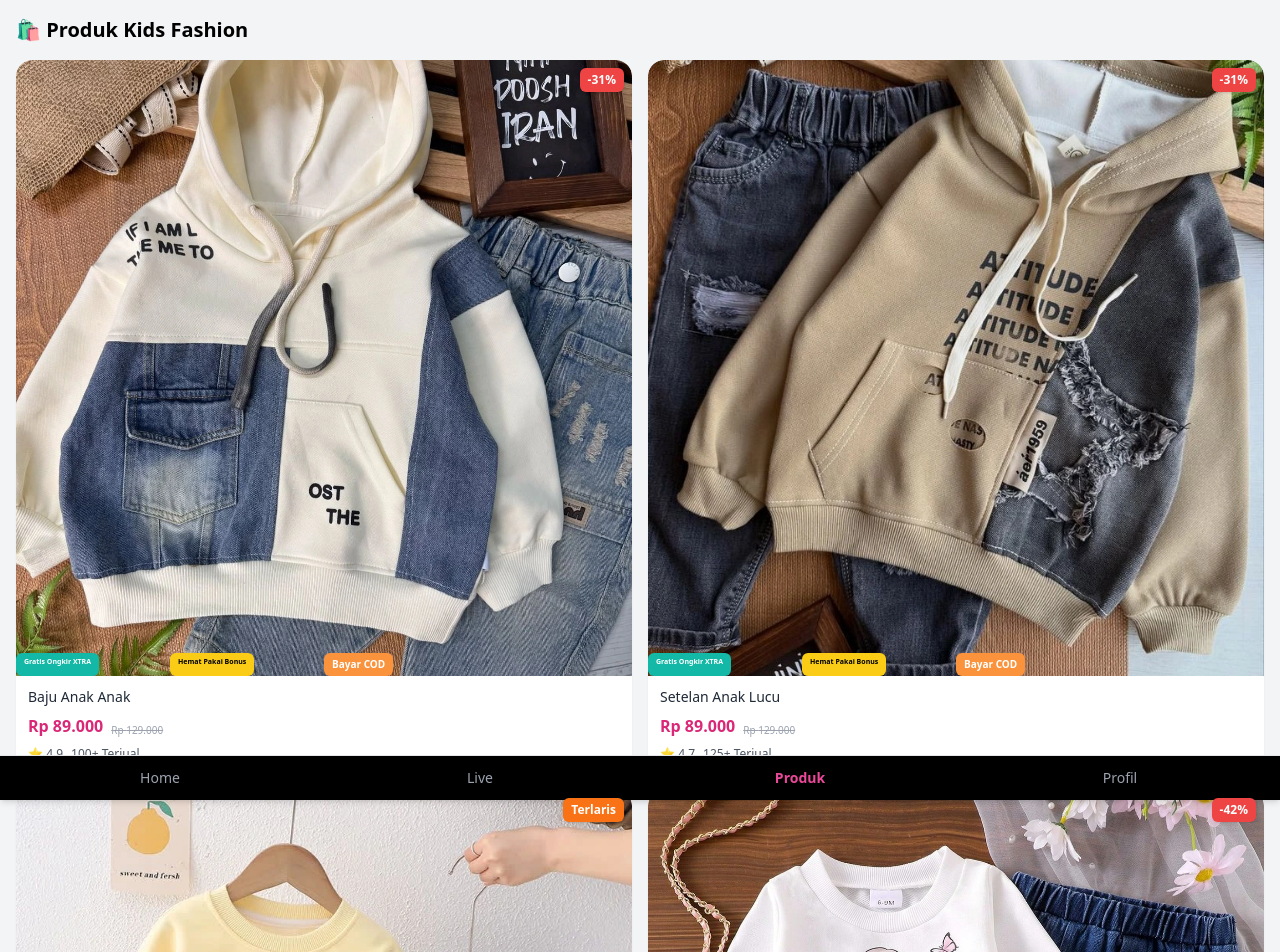
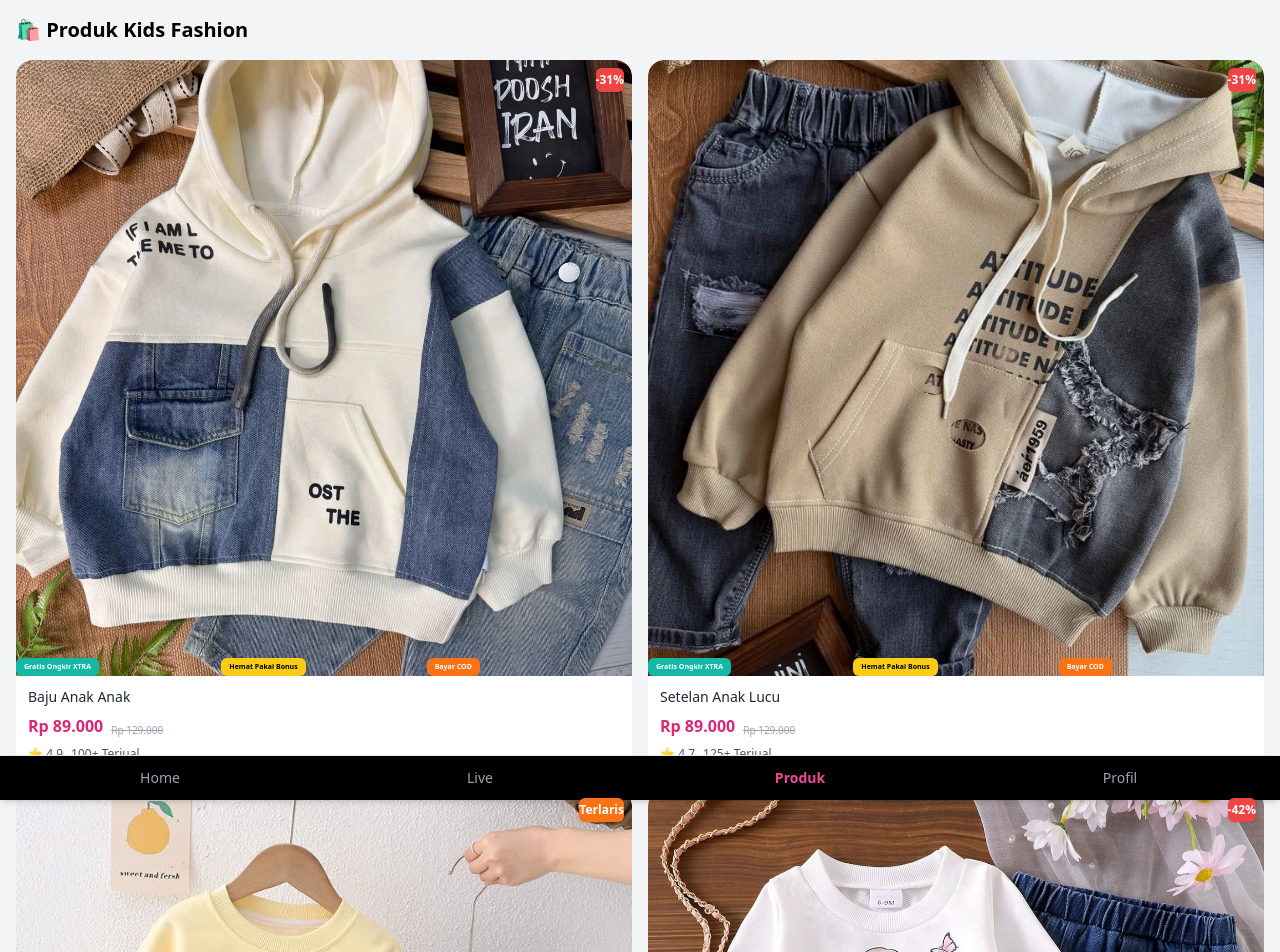
Before and after one commit to djdonjuan86-coder/kfs, a Next.js app: page /produk in a window 1280 px wide. Shown: the top 952 px of the page. Built offline with nearby package versions, Linux system fonts and the light colour scheme.

Commit message:
fix product

```diff
--- a/src/app/produk/page.js
+++ b/src/app/produk/page.js
@@ -55,18 +55,18 @@ export default function ProdukPage() {
               <div className="relative w-full overflow-hidden rounded-t-2xl">
                 {/* Badge Diskon / Terlaris */}
                 {discount ? (
-                  <div className="absolute top-2 right-2 bg-red-500 text-white text-xs px-2 py-1 rounded-md font-semibold z-20 shadow">-{discount}%</div>
+                  <div className="absolute top-2 right-2 bg-red-500 text-white text-xs px-0 py-1 rounded-md font-semibold z-10 shadow">-{discount}%</div>
                 ) : (
-                  <div className="absolute top-2 right-2 bg-orange-500 text-white text-xs px-2 py-1 rounded-md font-semibold z-20 shadow">Terlaris</div>
+                  <div className="absolute top-2 right-2 bg-orange-500 text-white text-xs px-0 py-1 rounded-md font-semibold z-10 shadow">Terlaris</div>
                 )}
 
                 <Image src={product.image} alt={product.title} width={500} height={500} className="w-full h-auto object-cover aspect-square transition-transform duration-300 hover:scale-110" priority={product.id === 1} />
 
                 {/* Overlay Bottom Badge 3 Column */}
-                <div className="absolute bottom-0 left-0 w-full grid grid-cols-4">
+                <div className="absolute bottom-0 left-0 right-0 w-full grid grid-cols-3">
                   <div className="text-white text-[7px] font-semibold bg-teal-500 px-2 py-1 rounded-md w-fit">Gratis Ongkir XTRA</div>
                   <div className="text-black text-[7px] font-semibold bg-yellow-400 px-2 py-1 rounded-md w-fit">Hemat Pakai Bonus</div>
-                  <div className="text-white text-[10px] font-semibold bg-orange-400 px-2 py-1 rounded-md w-fit">Bayar COD</div>
+                  <div className="text-white text-[7px] font-semibold bg-orange-500 px-2 py-1 rounded-md w-fit">Bayar COD</div>
                 </div>
               </div>
 
```
